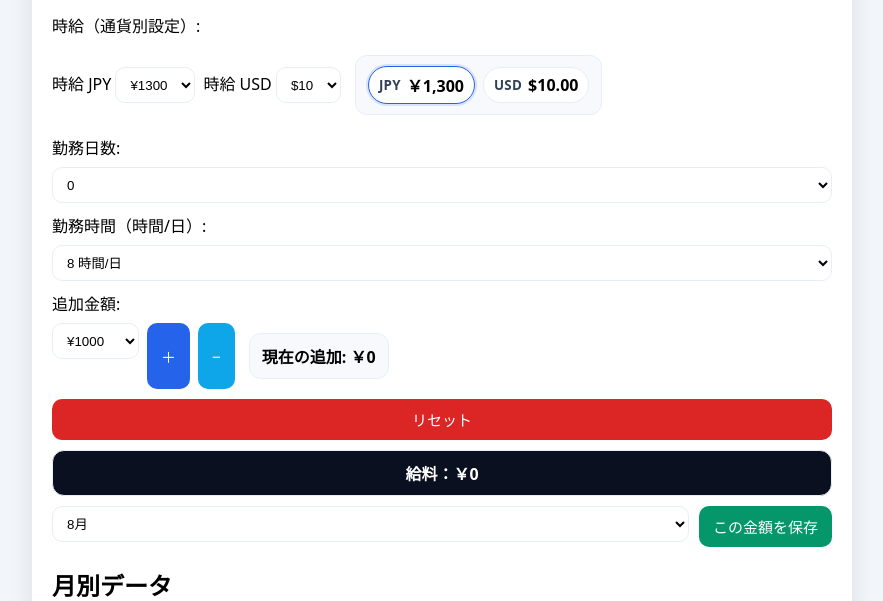
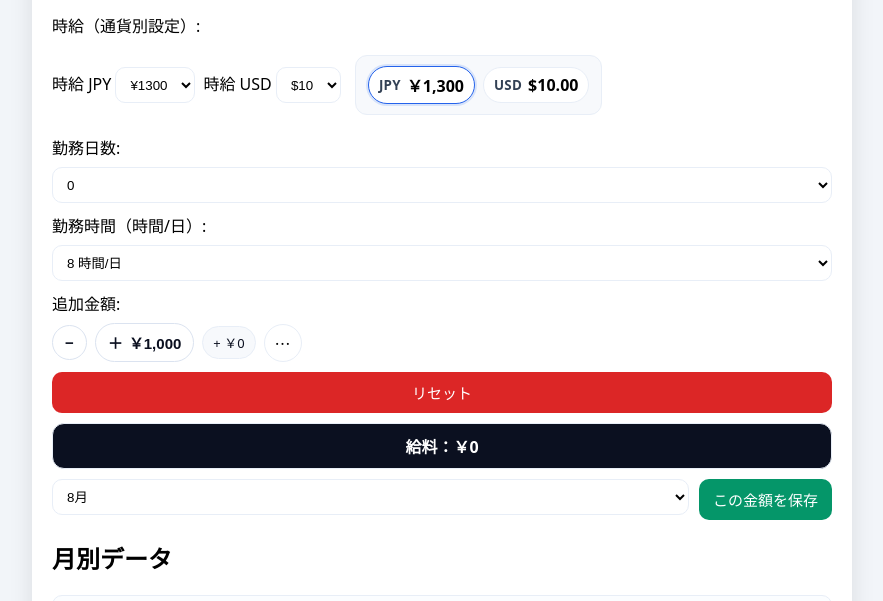
Before and after one commit to zsdghlk/kyuryou, a plain HTML site: page index.html in a window 1280 px wide. Shown: the part 151-752 px from the top of the page, without its empty margins (198-1081 px from the left). Drawn offline with Linux system fonts and the light colour scheme.

Commit message:
Update index.html

```diff
--- a/index.html
+++ b/index.html
@@ -36,7 +36,7 @@
   .month-days{color:#64748b;font-size:13px}
   .btns{display:flex;gap:10px;margin-top:10px;flex-wrap:wrap}
 
-  /* 追加: 時給の統合チップ表示 */
+  /* 時給の統合チップ表示 */
   .chips{display:flex;gap:8px;align-items:center;flex-wrap:wrap}
   .chip{
     background:#fff;border:1px solid var(--line);padding:6px 10px;border-radius:999px;
@@ -44,6 +44,19 @@
   }
   .chip small{color:var(--muted);font-weight:700;letter-spacing:.02em}
   .chip.active{border-color:var(--act); box-shadow:0 0 0 2px rgba(37,99,235,.15)}
+
+  /* 追加金額：コンパクト行 */
+  .extra-compact{display:flex;align-items:center;gap:8px;flex-wrap:wrap}
+  .btn-icon{display:inline-flex;align-items:center;gap:6px;padding:8px 12px;border-radius:999px;border:1px solid var(--line);background:#fff;color:var(--ink);font-weight:700;cursor:pointer}
+  .btn-icon:hover{box-shadow:0 1px 0 rgba(0,0,0,.04)}
+  .btn-icon.minus{border-color:#dbe3f0}
+  .btn-icon.plus{border-color:#dbe3f0}
+  .extra-mini{font-size:13px;color:#0b1020;background:#f7f9fc;border:1px solid var(--line);padding:6px 10px;border-radius:999px}
+  details.step-config{position:relative}
+  details.step-config summary{list-style:none;cursor:pointer;padding:6px 10px;border:1px solid var(--line);border-radius:999px;background:#fff;user-select:none}
+  details.step-config[open] summary{box-shadow:0 0 0 2px rgba(0,0,0,.05) inset}
+  details.step-config .panel{position:absolute;z-index:2;top:42px;left:0;background:#fff;border:1px solid var(--line);border-radius:10px;box-shadow:0 8px 24px rgba(0,0,0,.08);padding:10px}
+  .step-select{width:160px}
 </style>
 </head>
 <body>
@@ -99,14 +112,21 @@
     <select id="hoursSelect"></select>
   </div>
 
-  <!-- 追加金額（通貨ごとに“切りのいい”ステップ） -->
+  <!-- 追加金額：コンパクト版 -->
   <div class="control-block">
-    <label for="stepSelect" id="extraLabel">追加金額:</label>
-    <div style="display:flex;gap:8px;flex-wrap:wrap">
-      <select id="stepSelect"></select>
-      <button class="plus"  id="plusBtn">＋</button>
-      <button class="minus" id="minusBtn">−</button>
-      <div class="status" id="extraInfo" style="margin-left:6px;font-weight:600;"></div>
+    <label id="extraLabel">追加金額:</label>
+    <div class="extra-compact">
+      <button class="btn-icon minus" id="minusBtn" type="button">−</button>
+      <button class="btn-icon plus" id="plusBtn" type="button">＋ <span id="stepLabel">¥1,000</span></button>
+      <span class="extra-mini" id="extraInfoMini">+ ¥0</span>
+
+      <details class="step-config">
+        <summary>⋯</summary>
+        <div class="panel">
+          <div style="font-size:12px;color:#64748b;margin-bottom:6px" id="stepTitle">ステップを選択</div>
+          <select id="stepSelect" class="step-select"></select>
+        </div>
+      </details>
     </div>
   </div>
 
@@ -179,6 +199,7 @@ const I18N = {
     csvNow: '現在の給料',
     csvMonthHead: ['月','金額','日数'],
     csvYear: '年間合計',
+    stepTitle: 'ステップを選択'
   },
   en: {
     title: 'Salary Calculator',
@@ -206,6 +227,7 @@ const I18N = {
     csvNow: 'Current salary',
     csvMonthHead: ['Month','Amount','Days'],
     csvYear: 'Annual total',
+    stepTitle: 'Choose a step'
   }
 };
 const t = (k)=> I18N[lang][k];
@@ -233,6 +255,16 @@ function renderWageChips(){
     <span class="chip ${currency==='USD'?'active':''}"><small>USD</small> ${fmtCurrencyUSD(wageUSD)}</span>
   `;
 }
+function updateStepLabel(){
+  const el = document.getElementById('stepLabel');
+  if(!el) return;
+  el.textContent = currency==='USD' ? fmtCurrencyUSD(currentStep()) : fmtCurrencyJPY(currentStep());
+}
+function updateExtraMini(){
+  const em = document.getElementById('extraInfoMini');
+  if(!em) return;
+  em.textContent = (lang==='ja' ? '+ ' : '+ ') + fmtCurrency(currentExtra(), currency);
+}
 function renderTexts(){
   document.title = `${t('title')} / Salary Calculator`;
   document.getElementById('title').textContent = t('title');
@@ -248,8 +280,10 @@ function renderTexts(){
   document.getElementById('wageAreaLabel').textContent = t('wageArea');
   document.getElementById('wageJPYLabel').textContent = t('wageJPY');
   document.getElementById('wageUSDLabel').textContent = t('wageUSD');
+  const stepTitle = document.getElementById('stepTitle'); if(stepTitle) stepTitle.textContent = t('stepTitle');
   renderWageChips();
-  document.getElementById('extraInfo').textContent = t('extraInfo')( currentExtra(), currency );
+  updateExtraMini();
+  updateStepLabel();
 }
 function renderMain(){
   document.getElementById('salary').textContent = t('salaryLabel') + fmtCurrency(currentTotal(), currency);
@@ -260,7 +294,8 @@ function renderMain(){
   buildStepOptions();
   document.getElementById('stepSelect').value = String(currentStep());
   renderWageChips();
-  document.getElementById('extraInfo').textContent = t('extraInfo')( currentExtra(), currency );
+  updateExtraMini();
+  updateStepLabel();
 }
 
 /* ====== 金額操作 ====== */
@@ -472,11 +507,12 @@ function buildStepOptions(){
       const opt=document.createElement('option'); opt.value=String(v); opt.textContent=`¥${v}`; sel.appendChild(opt);
     }
   }
-  sel.addEventListener('change',()=>{
+  sel.onchange = ()=>{
     const v = Number(sel.value)|| (currency==='USD'?10:1000);
     if(currency==='USD'){ stepUSD=v; } else { stepJPY=v; }
     saveState();
-  });
+    updateStepLabel();
+  };
 }
 
 /* ====== イベント配線 ====== */
```
